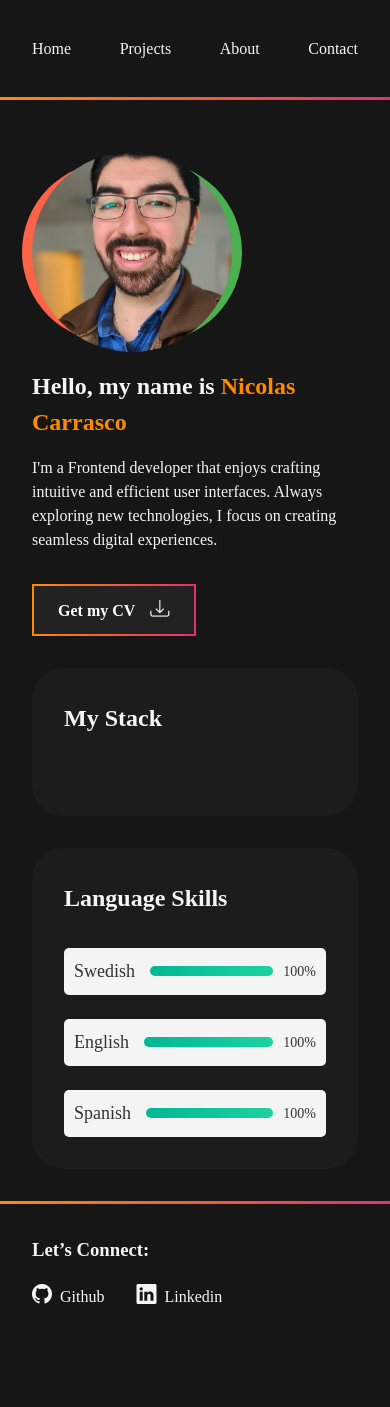
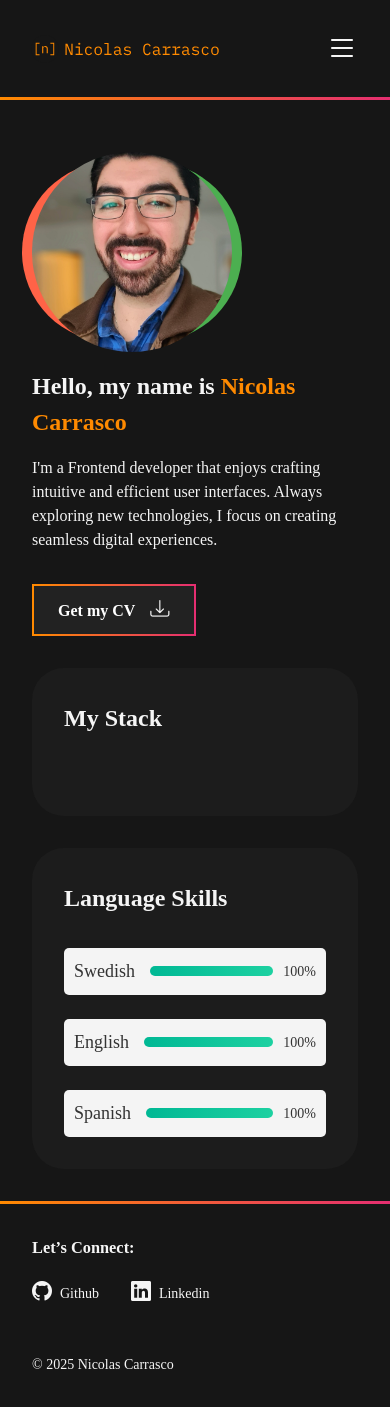
Before and after one commit to Niccar95/Portfolio-React, a React (Vite) app: page / in a window 390 px wide. Before the commit the page ends 1342 px from the top, so only its background shows below. Built offline with nearby package versions, Linux system fonts and the light colour scheme; some icons are missing; a web font is replaced by a local one.

Commit message:
added hamburger menu for mobile and added some other reposnive styling

```diff
--- a/index.html
+++ b/index.html
@@ -7,7 +7,7 @@
   href="https://cdn.jsdelivr.net/gh/dheereshagrwal/coloured-icons@master/src/app/ci.min.css"
 />
     <meta name="viewport" content="width=device-width, initial-scale=1.0" />
-    <title>Vite + React + TS</title>
+    <title>Nicolas Carrasco</title>
     <link rel="apple-touch-icon" sizes="180x180" href="/apple-touch-icon.png">
 <link rel="icon" type="image/png" sizes="32x32" href="/favicon-32x32.png">
 <link rel="icon" type="image/png" sizes="16x16" href="/favicon-16x16.png">
--- a/src/pages/Home.tsx
+++ b/src/pages/Home.tsx
@@ -9,6 +9,9 @@ const Home = () => {
     <>
       <section className="content">
         <section className="heroSection">
+          <div className="avatarImageContainer">
+            <img className="avatarImage" src="/myPic.jpg" alt="My image"></img>
+          </div>
           <div className="introductionContainer">
             <h2 className="introHeading">
               {" "}
@@ -25,9 +28,6 @@ const Home = () => {
               <i className="bi bi-download"></i>
             </button>
           </div>
-          <div className="avatarImageContainer">
-            <img className="avatarImage" src="/myPic.jpg" alt="My image"></img>
-          </div>
         </section>
         <Skills stackList={stackList} />
       </section>
--- a/src/pages/Layout.tsx
+++ b/src/pages/Layout.tsx
@@ -2,8 +2,18 @@ import { NavLink, Outlet } from "react-router-dom";
 import { motion } from "motion/react";
 import "bootstrap-icons/font/bootstrap-icons.css";
 import logo from "/logo.svg";
+import { useState } from "react";
 
 const Layout = () => {
+  const [isMenuClicked, setIsMenuClicked] = useState<boolean>(false);
+
+  const updateMenu = () => {
+    setIsMenuClicked(!isMenuClicked);
+  };
+
+  const closeMenu = () => {
+    setIsMenuClicked(false);
+  };
   return (
     <div className="layout">
       <header>
@@ -11,20 +21,51 @@ const Layout = () => {
           <div className="logoContainer">
             <img className="logo" src={logo} alt="logo"></img>
           </div>
+          <div className="hamburgerMenu" onClick={updateMenu}>
+            <i className={`bi ${isMenuClicked ? "bi-x" : "bi-list"}`}></i>
+          </div>
+
+          <div className={`mobileMenu ${isMenuClicked ? "visible" : ""}`}>
             <ul>
               <motion.li whileHover={{ scale: 1.3 }}>
-              <NavLink to={"/"}>Home</NavLink>
+                <NavLink to={"/"} onClick={closeMenu}>
+                  Home
+                </NavLink>
               </motion.li>
               <motion.li whileHover={{ scale: 1.3 }}>
-              <NavLink to={"/projects"}>Projects</NavLink>
+                <NavLink to={"/projects"} onClick={closeMenu}>
+                  Projects
+                </NavLink>
               </motion.li>
               <motion.li whileHover={{ scale: 1.3 }}>
-              <NavLink to={"/about"}>About</NavLink>
+                <NavLink to={"/about"} onClick={closeMenu}>
+                  About
+                </NavLink>
               </motion.li>
               <motion.li whileHover={{ scale: 1.3 }}>
-              <NavLink to={"/contact"}>Contact</NavLink>
+                <NavLink to={"/contact"} onClick={closeMenu}>
+                  Contact
+                </NavLink>
               </motion.li>
             </ul>
+          </div>
+
+          <div className="desktopMenu">
+            <ul>
+              <motion.li whileHover={{ scale: 1.3 }}>
+                <NavLink to="/">Home</NavLink>
+              </motion.li>
+              <motion.li whileHover={{ scale: 1.3 }}>
+                <NavLink to="/projects">Projects</NavLink>
+              </motion.li>
+              <motion.li whileHover={{ scale: 1.3 }}>
+                <NavLink to="/about">About</NavLink>
+              </motion.li>
+              <motion.li whileHover={{ scale: 1.3 }}>
+                <NavLink to="/contact">Contact</NavLink>
+              </motion.li>
+            </ul>
+          </div>
         </nav>
       </header>
       <main>
@@ -51,6 +92,7 @@ const Layout = () => {
             </motion.li>
           </ul>
         </section>
+        <p>&copy; {new Date().getFullYear()} Nicolas Carrasco</p>
       </footer>
     </div>
   );
--- a/src/styles/_icons.scss
+++ b/src/styles/_icons.scss
@@ -9,3 +9,9 @@
    font-size: 1.2rem;
    margin-left: 15px;
 }
+
+
+.bi-list, .bi-x {
+   font-size: 2rem;
+   color: white;
+ }
--- a/src/styles/_pagination.scss
+++ b/src/styles/_pagination.scss
@@ -1,7 +1,18 @@
+@use "/src/styles/breakpoints" as *;
+
 .pagination {
     margin-top: 40px;
     width: 100%;
     display: flex;
     justify-content: center;
     gap: 1em;
+
+
+    .paginationButton {
+        padding: 0.8rem 1rem;
+
+        @include desktop() {
+            padding: 0.8rem 1.5rem;
+        }
+    }
 }
--- a/src/styles/index.scss
+++ b/src/styles/index.scss
@@ -34,11 +34,17 @@ h1 {
 }
 
 .logoContainer {
-  display: none;
   position: absolute;
   left: 0;
   height: 80px;
+  width: 250px;
+
+  @include desktop() {
+    height: 80px;
     width: 350px;
+  }
+
+
 
   .logo {
     object-fit: cover;
@@ -102,7 +108,6 @@ button {
   position: relative;
   overflow: hidden;
   border-image: linear-gradient(to right, #ff8a00, #e52e71) 1;
-
 }
 
 button:hover {
@@ -121,8 +126,6 @@ button:active {
   border-color: #e52e71;
 }
 
-
-
 nav {
   background-color: rgb(22, 22, 22);
   position: fixed;
@@ -134,30 +137,95 @@ nav {
   height: 100px;
   border-bottom: solid;
   border-image: linear-gradient(to right, #ff8a00, #e52e71) 1;
+  justify-content: flex-end;
 
-  @include desktop() {
-    justify-content: flex-end;
+  .hamburgerMenu {
+    display: block;
+    cursor: pointer;
   }
+
+  .mobileMenu {
+    position: absolute;
+    top: 100px;
+    right: -200px;
+    background-color: rgb(22, 22, 22);
+    width: 100%;
+    padding: 1rem;
+    border-radius: 5px;
+    z-index: 999;
+    transition: right 0.4s ease-in-out, opacity 0.3s ease-in-out, visibility 0.3s;
+    opacity: 0;
+    visibility: hidden;
+
+    &.visible {
+      right: 0;
+      opacity: 1;
+      visibility: visible;
+      border-bottom: solid;
+      border-image: linear-gradient(to right, #ff8a00, #e52e71) 1;
     }
 
     ul {
       display: flex;
-  justify-content: space-between;
+      flex-direction: column;
+      gap: 2rem;
+      text-align: center;
       list-style: none;
       padding: 0;
       margin: 0;
-  width: 100%;
+      border-image: linear-gradient(to right, #ff8a00, #e52e71) 1;
+    }
+  }
+
+  .desktopMenu {
+    display: none;
+  }
 
   @include desktop() {
+    .hamburgerMenu {
+      display: none;
+    }
+
+    .mobileMenu {
+      display: none;
+    }
+
+    .desktopMenu {
+      display: flex;
+      position: unset;
+      flex-direction: row;
+      background: none;
+      width: unset;
+      padding: 0;
+
+      ul {
+        display: flex;
+        justify-content: space-between;
         width: unset;
         gap: 2rem;
+        list-style: none;
+        padding: 0;
+        margin: 0;
+      }
+    }
   }
 }
 
 footer {
+  display: flex;
+  flex-direction: column;
+  gap: 3rem;
   padding: 2rem;
   border-top: solid;
   border-image: linear-gradient(to right, #ff8a00, #e52e71) 1;
+  font-size: 14px;
+
+  @include desktop() {
+    flex-direction: row;
+    justify-content: space-between;
+    align-items: flex-end;
+    }
+
 
   .socialLinkSection {
     display: flex;
@@ -168,6 +236,8 @@ footer {
       display: flex;
       justify-content: flex-start;
       gap: 2rem;
+      list-style: none;
+
 
       @include desktop() {
         gap: 3rem;
@@ -188,7 +258,7 @@ footer {
 .heroSection {
   margin-top: 20px;
   display: flex;
-  flex-direction: column-reverse;
+  flex-direction: column;
   gap: 1rem;
   width: 100%;
 
@@ -212,35 +282,34 @@ footer {
       border-radius: 50%;
     }
 
-    // Add two circles behind the avatar container
     &:before, &:after {
       content: '';
       position: absolute;
       top: 50%;
       left: 50%;
-      width: 180px; /* Adjust size as needed */
+      width: 180px;
       height: 180px;
       border-radius: 50%;
       z-index: -1;
-      transform: translate(-50%, -50%); /* Centering the circles */
+      transform: translate(-50%, -50%);
     }
 
     &:before {
-      background-color: #FF6347; /* First color */
-      left: 40%; /* Slightly shifted left */
+      background-color: #FF6347;
+      left: 40%;
     }
 
     &:after {
-      background-color: #4CAF50; /* Second color */
-      left: 60%; /* Slightly shifted right */
+      background-color: #4CAF50;
+      left: 60%;
     }
-  }
-
     .avatarImage {
       border-radius: 50%;
       object-fit: cover;
       width: 100%;
       height: 100%;
+    }
+
   }
 
   .introductionContainer {
```
Lines whose indentation alone changed are shown as unchanged.
